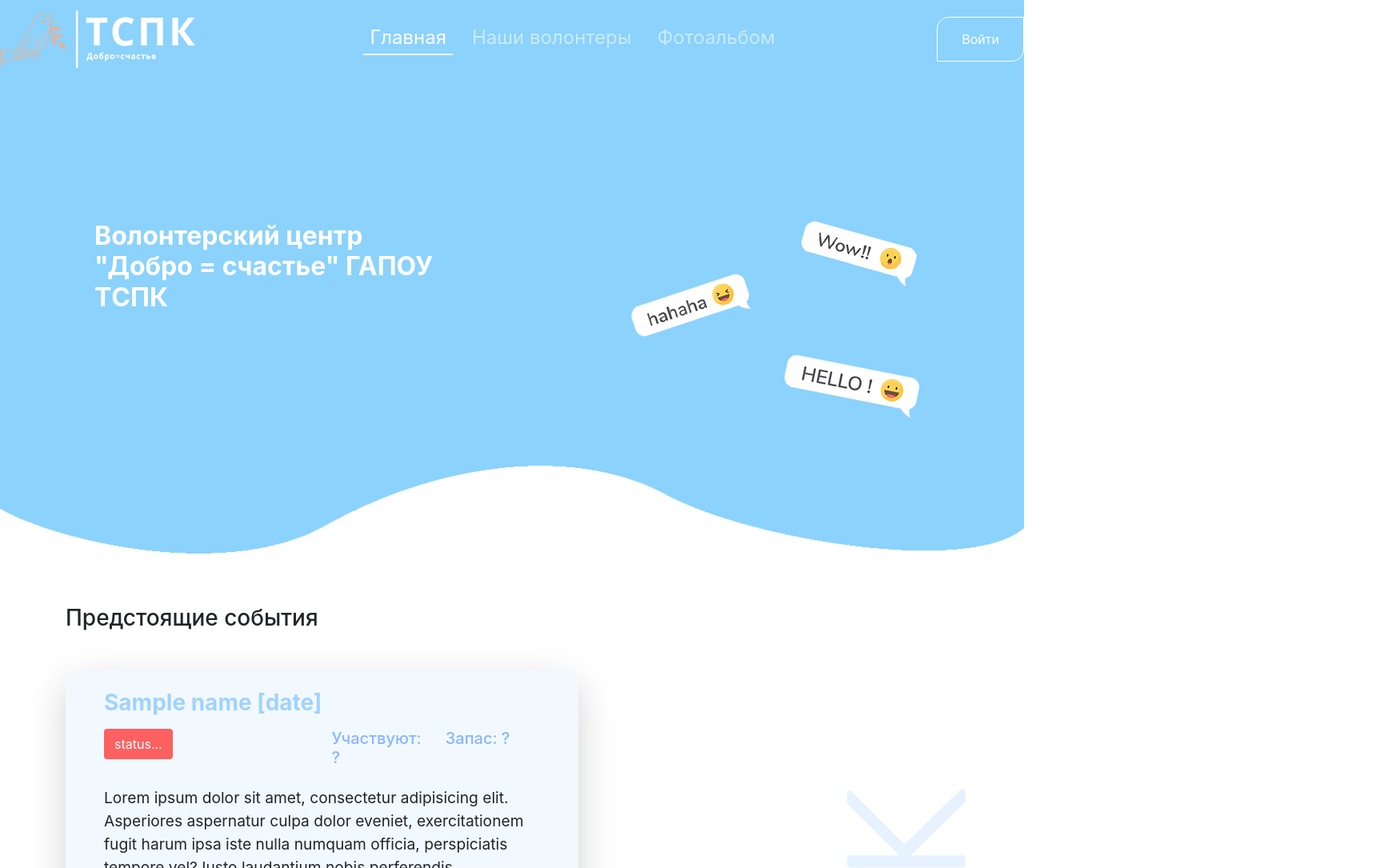
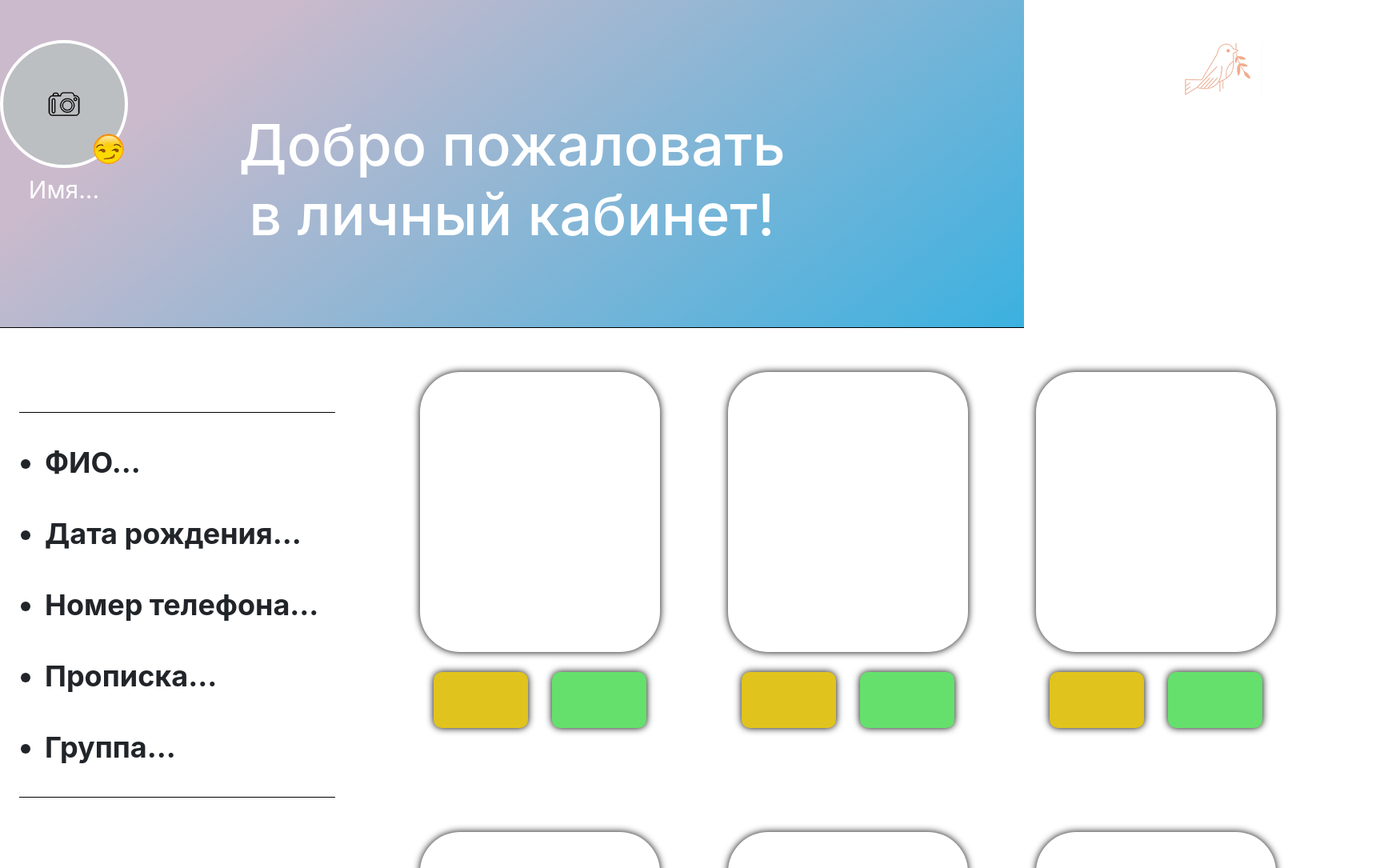
Before and after one commit to ZEFIROFF/volunteers-tspk, a React (Create React App) app: page /cabinet in a window 1280 px wide. Before the commit this address led to /. Shown: the top 1085 px of the page at 80% size, 1725 px wide, since content can reach past the window. Built offline with nearby package versions, Linux system fonts and the light colour scheme.

Commit message:
Страничка личного кабинета - сделана

```diff
--- /dev/null
+++ b/src/components/PersonalCabinet/Card.js
@@ -0,0 +1,16 @@
+import React from 'react';
+import s from './Сard.module.css';
+
+const Card = () => {
+    return (
+        <div className={s.card}>
+            <div className={s.cardContent}></div>
+            <div className={s.buttons}>
+                <input type="button" className={`${s.yelllowButton} ${s.btn}`} />
+                <input type="button" className={`${s.greenButton} ${s.btn}`} />
+            </div>
+        </div>
+    );
+};
+
+export default Card;
--- /dev/null
+++ b/src/components/PersonalCabinet/Header.js
@@ -0,0 +1,26 @@
+import React from 'react';
+import s from './Header.module.css';
+import sCabinet from './PersonalCabinet.module.css';
+import noPhoto from '../../img/noPhoto2.png';
+import emoji from '../../img/emojik.png';
+import logo from '../../favicon.png'
+
+const Header = () => {
+    return (
+        <div className={s.header}>
+            <div className={`${sCabinet.container} d-flex justify-content-between`}>
+                <div className={s.avatar}>
+                    <div className={s.avatarImg}>
+                        <img src={noPhoto} />
+                        <img className={s.emoji} src={emoji} />
+                    </div>
+                    <p className={s.avatarText}>Имя...</p>
+                </div>
+                <h1 className={s.cabinetTitle}>Добро пожаловать<br />в личный кабинет!</h1>
+                <img src={logo} width="244" height="72" />
+            </div>
+        </div>
+    );
+};
+
+export default Header;
--- /dev/null
+++ b/src/components/PersonalCabinet/Header.module.css
@@ -0,0 +1,50 @@
+.header {
+    height: 410px;
+    background: linear-gradient(-218deg, #cbbacc 20%, #3bb1e0 100%);
+    padding-top: 50px;
+    position: relative;
+    border-bottom: black 1px solid;
+}
+
+.avatar {
+    height: 210px;
+    width: 160px;
+    display: flex;
+    flex-direction: column;
+    justify-content: space-between;
+}
+
+.avatarImg {
+    position: relative;
+    width: 160px;
+    height: 160px;
+    border-radius: 50%;
+    background-color: #bcbfc1;
+    border: 4px white solid;
+    display: flex;
+    justify-content: center;
+    align-items: center;
+}
+
+.avatarText {
+    color: white;
+    text-align: center;
+    font-size: 30px;
+    margin-bottom: 0;
+}
+
+.emoji {
+    position: absolute;
+    right: 0;
+    bottom: 0;
+}
+
+.cabinetTitle {
+    position: absolute;
+    text-align: center;
+    bottom: 90px;
+    left: 0;
+    right: 0;
+    font-size: 72px;
+    color: white;
+}
--- /dev/null
+++ b/src/components/PersonalCabinet/PersonalCabinet.module.css
@@ -0,0 +1,40 @@
+.container {
+    width: 1725px;
+    margin: auto;
+}
+
+.sidebar {
+    margin-top: 50px;
+    font-weight: bold;
+    font-size: 36px;
+    border-top: 1px black solid;
+    border-bottom: 1px black solid;
+}
+
+.sidebar > ul > li {
+    margin: 35px 0;
+}
+
+.content {
+    margin-top: 55px;
+}
+
+.cards {
+    margin: auto;
+    width: 1070px;
+    display: flex;
+    flex-wrap: wrap;
+    justify-content: space-between;
+}
+
+.cards > div:nth-child(n + 4) {
+    margin-top: 130px;
+}
+
+.cards > div {
+    margin-right: 70px;
+}
+
+.cards > div:nth-child(3n) {
+    margin-right: 0;
+}
--- /dev/null
+++ b/src/components/PersonalCabinet/index.js
@@ -0,0 +1,40 @@
+import React from 'react';
+import Header from './Header';
+import Card from './Card';
+import s from './PersonalCabinet.module.css';
+
+const PersonalCabinet = () => {
+    return (
+        <div>
+            <Header />
+            <div className={`${s.container} ${s.content}`}>
+                <div className="container-fluid row">
+                    <div className="col-md-3">
+                        <div className={s.sidebar}>
+                            <ul>
+                                <li>ФИО...</li>
+                                <li>Дата рождения...</li>
+                                <li>Номер телефона...</li>
+                                <li>Прописка...</li>
+                                <li>Группа...</li>
+                            </ul>
+                        </div>
+                    </div>
+                    <div className="col-md-9">
+                        <div className={s.cards}>
+                            <Card />
+                            <Card />
+                            <Card />
+                            <Card />
+                            <Card />
+                            <Card />
+                            <Card />
+                        </div>
+                    </div>
+                </div>
+            </div>
+        </div>
+    );
+};
+
+export default PersonalCabinet;
--- /dev/null
+++ b/src/components/PersonalCabinet/Сard.module.css
@@ -0,0 +1,37 @@
+.card {
+    height: 445px;
+    width: 300px;
+    display: flex;
+    flex-direction: column;
+    justify-content: space-between;
+}
+
+.cardContent {
+    border-radius: 50px;
+    width: 300px;
+    height: 350px;
+    box-shadow: 0 0 10px black;
+}
+
+.btn {
+    width: 118px;
+    height: 70px;
+    border: none;
+    border-radius: 10px;
+    box-shadow: 0 0 10px black;
+}
+
+.yelllowButton {
+    margin-right: 30px;
+    background-color: #e0c31d;
+}
+
+.greenButton {
+    background-color: #65e06d;
+}
+
+.buttons {
+    width: 100%;
+    display: flex;
+    justify-content: center;
+}
--- a/src/routes.js
+++ b/src/routes.js
@@ -2,6 +2,7 @@ import Home from "./components/Home";
 import AdminCreateEvent from "./components/CreateEvent/Admin";
 import CreateEvent from "./components/CreateEvent";
 import Portfolio from "./components/Portfolio";
+import PersonalCabinet from "./components/PersonalCabinet";
 
 const routes = [
     {
@@ -19,6 +20,10 @@ const routes = [
     {
         path: '/portfolio',
         component: Portfolio
+    },
+    {
+        path: '/cabinet',
+        component: PersonalCabinet
     }
 ]
 
```
Also changed, not shown: src/img/emojik.png (added), src/img/noPhoto2.png (added).
